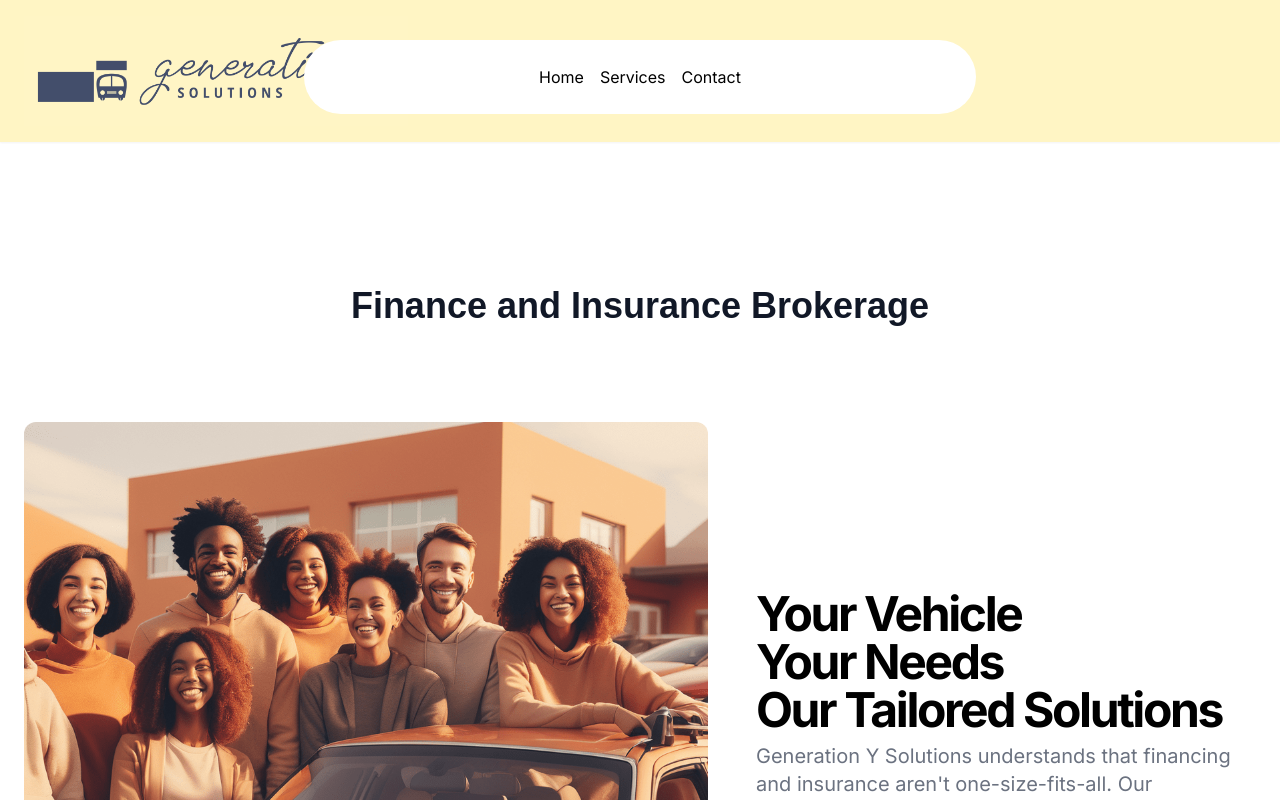
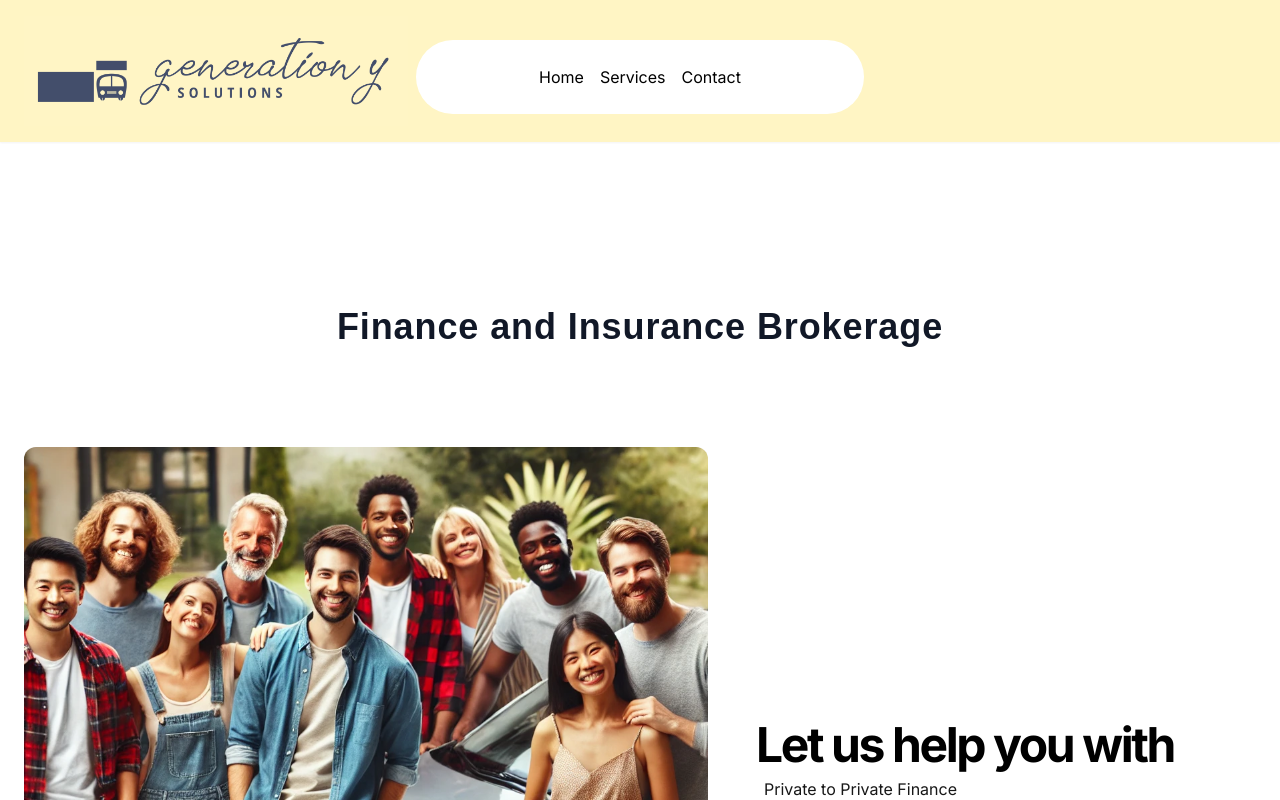
Before and after one commit to eugeneH1/generation_y, a Next.js app: page / in a window 1280 px wide. Shown: the top 800 px of the page. Built offline with nearby package versions, Linux system fonts and the light colour scheme.

Commit message:
everything looking good going to start playing with the grid

```diff
--- a/app/components/features2.tsx
+++ b/app/components/features2.tsx
@@ -6,7 +6,7 @@
 import Link from "next/link"
 import { Button } from "@/components/ui/button"
 
-export default function Component() {
+export default function Features() {
   return (
     <section className="flex flex-col items-center justify-center py-12 min-h-screen">
       <h2 className="text-4xl font-bold mb-12">Our Features</h2>
--- a/app/components/hero.tsx
+++ b/app/components/hero.tsx
@@ -2,16 +2,29 @@
 import React from 'react';
 import Image from 'next/image';
 import Link from 'next/link';
+import { FlipWords } from '@/components/ui/flip-words';
+import { TextGenerateEffect } from '@/components/ui/text-generate-effect';
 
 const Hero = () => {
+  const words = [
+    'Vehicle Finance',
+    'Private to Private Finance',
+    'Re-finance a Car',
+    'Balloon/Residual Refinance',
+    'Extended warranties and Service Plans',
+    'Referral and Spotters Fees',
+    'Cash Loans',
+    'Workshops/Services/Repair Loans',
+    'Leisure Finance',
+  ];
   return (
     <section className="w-full py-4 md:py-24 lg:py-28 xl:py-36">
       <h1 className="font-bold text-4xl mb-8 text-center text-gray-900 pb-8">
-        Finance and Insurance Brokerage
+        <TextGenerateEffect words={'Finance and Insurance Brokerage'} />
       </h1>
       <div className="container px-4 md:px-6 grid lg:grid-cols-[1fr_500px] gap-12 items-center py-8">
         <Image
-          src="/geny.png"
+          src="/group.webp"
           width={550}
           height={550}
           alt="Hero Image"
@@ -20,24 +33,20 @@ const Hero = () => {
         <div className="space-y-4">
           <div className="space-y-2">
             <h2 className="text-black text-lg font-bold tracking-tighter sm:text-4xl md:text-5xl lg:text-5xl/none">
-              Your Vehicle<br />
-              Your Needs<br />
-              Our Tailored Solutions<br />
+              Let us help you with
             </h2>
-            <p className="max-w-[600px] text-gray-500 md:text-xl dark:text-gray-400">
-              Generation Y Solutions understands that financing and insurance aren't one-size-fits-all. Our experienced brokers find the perfect fit for your budget and lifestyle. Get started with a free quote today!
-            </p>
+              <FlipWords words={words} />
           </div>
           <div className="flex flex-col gap-2 sm:flex-row">
             <Link
               href="#"
-              className="inline-flex h-10 items-center justify-center rounded-md bg-pink-500 px-8 text-sm font-medium text-white shadow transition-colors hover:bg-pink-600 focus-visible:outline-none focus-visible:ring-1 focus-visible:ring-pink-950 disabled:pointer-events-none disabled:opacity-50"
+              className="inline-flex h-10 items-center justify-center rounded-md bg-gray-500 px-8 text-sm font-medium text-white shadow transition-colors hover:bg-pink-600 focus-visible:outline-none focus-visible:ring-1 focus-visible:ring-pink-950 disabled:pointer-events-none disabled:opacity-50"
             >
               Get Finance
             </Link>
             <Link
               href="#"
-              className="inline-flex h-10 items-center justify-center rounded-md border border-pink-500 bg-white px-8 text-sm font-medium text-pink-500 shadow-sm transition-colors hover:bg-pink-50 focus-visible:outline-none focus-visible:ring-1 focus-visible:ring-pink-950 disabled:pointer-events-none disabled:opacity-50 dark:border-pink-400 dark:bg-gray-950 dark:text-pink-400 dark:hover:bg-pink-900/50 dark:focus-visible:ring-pink-300"
+              className="inline-flex h-10 items-center justify-center rounded-md border border-gray-500 bg-white px-8 text-sm font-medium text-gray-500 shadow-sm transition-colors hover:bg-pink-50 focus-visible:outline-none focus-visible:ring-1 focus-visible:ring-pink-950 disabled:pointer-events-none disabled:opacity-50 dark:border-pink-400 dark:bg-gray-950 dark:text-pink-400 dark:hover:bg-pink-900/50 dark:focus-visible:ring-pink-300"
             >
               Get insurance
             </Link>
--- a/app/components/navbar.tsx
+++ b/app/components/navbar.tsx
@@ -7,7 +7,7 @@ export function Navbar({ className }: { className?: string }) {
   const [active, setActive] = useState<string | null>(null);
   return (
     <div
-      className={cn("fixed top-10 right-0 inset-x-0 max-w-2xl mx-auto z-50", className)}
+      className={cn("fixed top-10 inset-x-0 max-w-md mx-auto z-50", className)}
     >
       <Menu setActive={setActive}>
         <MenuItem setActive={setActive} active={active} item="Home">
--- a/app/page.tsx
+++ b/app/page.tsx
@@ -1,6 +1,6 @@
 import Image from "next/image";
 import Hero from "./components/hero";
-import Features from "./components/features";
+import Features from "./components/features2";
 
 export default function Home() {
   return (
--- /dev/null
+++ b/components/ui/flip-words.tsx
@@ -0,0 +1,83 @@
+"use client";
+import React, { useCallback, useEffect, useState } from "react";
+import { AnimatePresence, motion } from "framer-motion";
+import { cn } from "@/lib/utils";
+
+export const FlipWords = ({
+  words,
+  duration = 3000,
+  className,
+}: {
+  words: string[];
+  duration?: number;
+  className?: string;
+}) => {
+  const [currentWord, setCurrentWord] = useState(words[0]);
+  const [isAnimating, setIsAnimating] = useState<boolean>(false);
+
+  const startAnimation = useCallback(() => {
+    const word = words[words.indexOf(currentWord) + 1] || words[0];
+    setCurrentWord(word);
+    setIsAnimating(true);
+  }, [currentWord, words]);
+
+  useEffect(() => {
+    if (!isAnimating)
+      setTimeout(() => {
+        startAnimation();
+      }, duration);
+  }, [isAnimating, duration, startAnimation]);
+
+  return (
+    <AnimatePresence
+      onExitComplete={() => {
+        setIsAnimating(false);
+      }}
+    >
+      <motion.div
+        initial={{
+          opacity: 0,
+          y: 10,
+        }}
+        animate={{
+          opacity: 1,
+          y: 0,
+        }}
+        transition={{
+          type: "spring",
+          stiffness: 100,
+          damping: 10,
+        }}
+        exit={{
+          opacity: 0,
+          y: -40,
+          x: 40,
+          filter: "blur(8px)",
+          scale: 2,
+          position: "absolute",
+        }}
+        className={cn(
+          "z-10 inline-block relative text-left text-neutral-900 dark:text-neutral-100 px-2",
+          className
+        )}
+        key={currentWord}
+      >
+        {currentWord.split(' ').map((word, index, array) => (
+          <motion.span
+            key={word + index}
+            initial={{ opacity: 0, y: 10, filter: "blur(8px)" }}
+            animate={{ opacity: 1, y: 0, filter: "blur(0px)" }}
+            transition={{
+              delay: index * 0.08,
+              duration: 0.4,
+            }}
+            className="inline-block"
+          >
+            {word}
+            {index < array.length - 1 && '\u00A0'}
+          </motion.span>
+        ))}
+      </motion.div>
+    </AnimatePresence>
+  );
+};
--- /dev/null
+++ b/components/ui/text-generate-effect.tsx
@@ -0,0 +1,62 @@
+"use client";
+import { useEffect } from "react";
+import { motion, stagger, useAnimate } from "framer-motion";
+import { cn } from "@/lib/utils";
+
+export const TextGenerateEffect = ({
+  words,
+  className,
+  filter = true,
+  duration = 0.5,
+}: {
+  words: string;
+  className?: string;
+  filter?: boolean;
+  duration?: number;
+}) => {
+  const [scope, animate] = useAnimate();
+  let wordsArray = words.split(" ");
+  useEffect(() => {
+    animate(
+      "span",
+      {
+        opacity: 1,
+        filter: filter ? "blur(0px)" : "none",
+      },
+      {
+        duration: duration ? duration : 1,
+        delay: stagger(0.2),
+      }
+    );
+  }, [scope.current]);
+
+  const renderWords = () => {
+    return (
+      <motion.div ref={scope}>
+        {wordsArray.map((word, idx) => {
+          return (
+            <motion.span
+              key={word + idx}
+              className="dark:text-white text-gray-900 opacity-0"
+              style={{
+                filter: filter ? "blur(10px)" : "none",
+              }}
+            >
+              {word}{" "}
+            </motion.span>
+          );
+        })}
+      </motion.div>
+    );
+  };
+
+  return (
+    <div className={cn("font-bold", className)}>
+      <div className="mt-4">
+        <div className=" dark:text-white text-black text-4xl leading-snug tracking-wide">
+          {renderWords()}
+        </div>
+      </div>
+    </div>
+  );
+};
```
Also changed, not shown: app/finance/page.tsx (added), public/group.webp (added).
